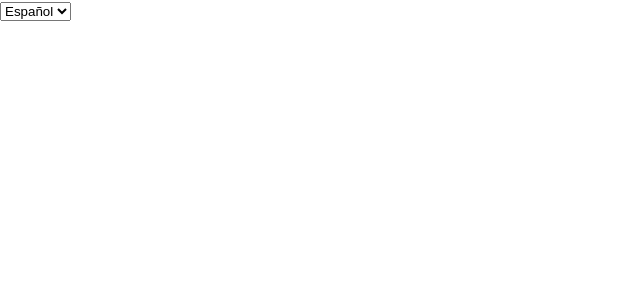
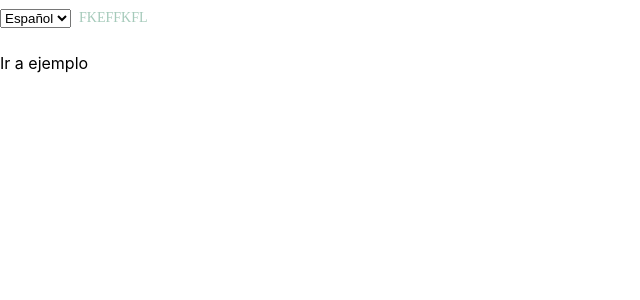
Before and after one commit to intuitiondev/OrganicaWeb, a Next.js app: page / in a window 1280 px wide. Shown: the top 300 px of the page, without its empty margins (0-640 px from the left). Built offline with nearby package versions, Linux system fonts and the light colour scheme.

Commit message:
theme material

```diff
--- a/components/langSelector.js
+++ b/components/langSelector.js
@@ -1,5 +1,6 @@
 import React from "react";
 import { useRouter } from "next/router";
+import { Button } from "@material-ui/core";
 
 export default function LangSelector() {
   const router = useRouter();
@@ -9,9 +10,12 @@ export default function LangSelector() {
     });
   };
   return (
-    <select onChange={changeLang}>
-      <option value="es">Español</option>
-      <option value="en">Inglés</option>
-    </select>
+    <>
+      <select onChange={changeLang}>
+        <option value="es">Español</option>
+        <option value="en">Inglés</option>
+      </select>
+      <Button color="primary">fkeffkfl</Button>
+    </>
   );
 }
--- /dev/null
+++ b/components/ui/theme.js
@@ -0,0 +1,14 @@
+import { createMuiTheme } from "@material-ui/core/styles";
+
+const theme = createMuiTheme({
+  palette: {
+    primary: { main: "rgb(165, 202, 186)" },
+    secondary: {
+      main: "rgb(99, 169, 142)",
+    },
+  },
+  typography: {
+    fontFamily: "Montserrat",
+  },
+});
+export default theme;
--- a/package.json
+++ b/package.json
@@ -8,6 +8,7 @@
     "start": "next start"
   },
   "dependencies": {
+    "@material-ui/core": "^4.11.3",
     "i18next": "^19.9.2",
     "next": "10.0.8",
     "next-i18n-rewrites": "0.0.7",
--- a/pages/index.js
+++ b/pages/index.js
@@ -2,13 +2,21 @@ import styles from "../styles/Home.module.css";
 import LangSelector from "../components/langSelector";
 import { useRouter } from "next/router";
 import Link from "next/link";
+import { ThemeProvider } from "@material-ui/core/styles";
+import theme from "../components/ui/theme";
 
 export default function Home() {
   const router = useRouter();
   return (
     <>
-      <LangSelector />
-      <div></div>
+      <ThemeProvider theme={theme}>
+        <LangSelector />
+        <p>
+          <Link href="/ejemplo" locale={router.locale}>
+            Ir a ejemplo
+          </Link>
+        </p>
+      </ThemeProvider>
     </>
   );
 }
```
Also changed, not shown: 1 other file (tests, documents, lock files or other folders).
